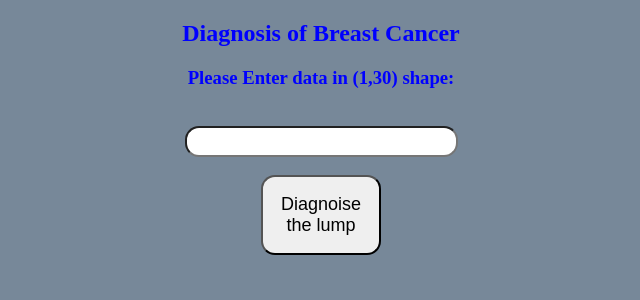
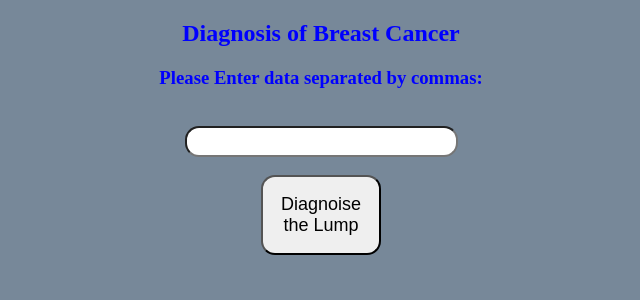
Before and after one commit to aryalsohan0/BreastCancerDiagnosis, a Flask app: page / in a window 1280 px wide. Shown: the top 300 px of the page, without its empty margins (319-959 px from the left). Run offline with Flask 2, Linux system fonts and the light colour scheme; parts of the project's set-up code (start-up, migrations or seed data) failed here and were passed over.

Commit message:
made corrections

```diff
--- a/app.py
+++ b/app.py
@@ -29,18 +29,20 @@ def Home():
 def predict():
     if request.method == "POST":
         #new_obs = np.array(request.form["new_obs"].replace("'","")).reshape(1,-1)
-        new_obs = np.array( [float(i) for i in request.form["new_obs"].split(',')]).reshape(1,-1)
+        new_obs_array = np.array( [float(i) for i in request.form["new_obs"].split(',')]).reshape(1,-1)
 
 
-        scaled_new_obs = scaler.transform(new_obs)
+        scaled_new_obs = scaler.transform(new_obs_array)
 
-        y_proba = rf_clf.predict_proba(new_obs)[0,1]
-        pred = y_proba > 0.5
+        y_proba = rf_clf.predict_proba(scaled_new_obs)[0,1]
 
-        if pred == 1:
-            return render_template('index.html',prediction_text="Breast lump is predicted as benign {}.".format(y_proba))
+
+        if y_proba > 0.5:
+            return render_template('index.html',prediction_text="Breast lump is predicted as malignant.")
         else:
-            return render_template('index.html',prediction_text="Breast lump is predicted as malignant{}.".format(y_proba))
+            return render_template('index.html',prediction_text="Breast lump is predicted as benign.")
+
+
 
     else:
         return render_template('index.html')
--- a/templates/index.html
+++ b/templates/index.html
@@ -12,9 +12,9 @@
     <div style="color:blue">
         <form action="{{ url_for('predict')}}" method="post">
             <h2>Diagnosis of Breast Cancer</h2>
-            <h3>Please Enter data in (1,30) shape:</h3><br><input id="second" name="new_obs" required="required">
+            <h3>Please Enter data separated by commas:</h3><br><input id="second" name="new_obs" required="required">
 
-            <br><br><button id="sub" type="submit ">Diagnoise the lump</button>
+            <br><br><button id="sub" type="submit ">Diagnoise the Lump</button>
             <br>
 
 
@@ -24,7 +24,8 @@
 
 
 
-        <br><br><h3>{{ prediction_text }}<h3>
+
+		<br><br><h3>{{ prediction_text }}<h3>
     </div>
 
 
```
Also changed, not shown: README.md, 1 other file.
